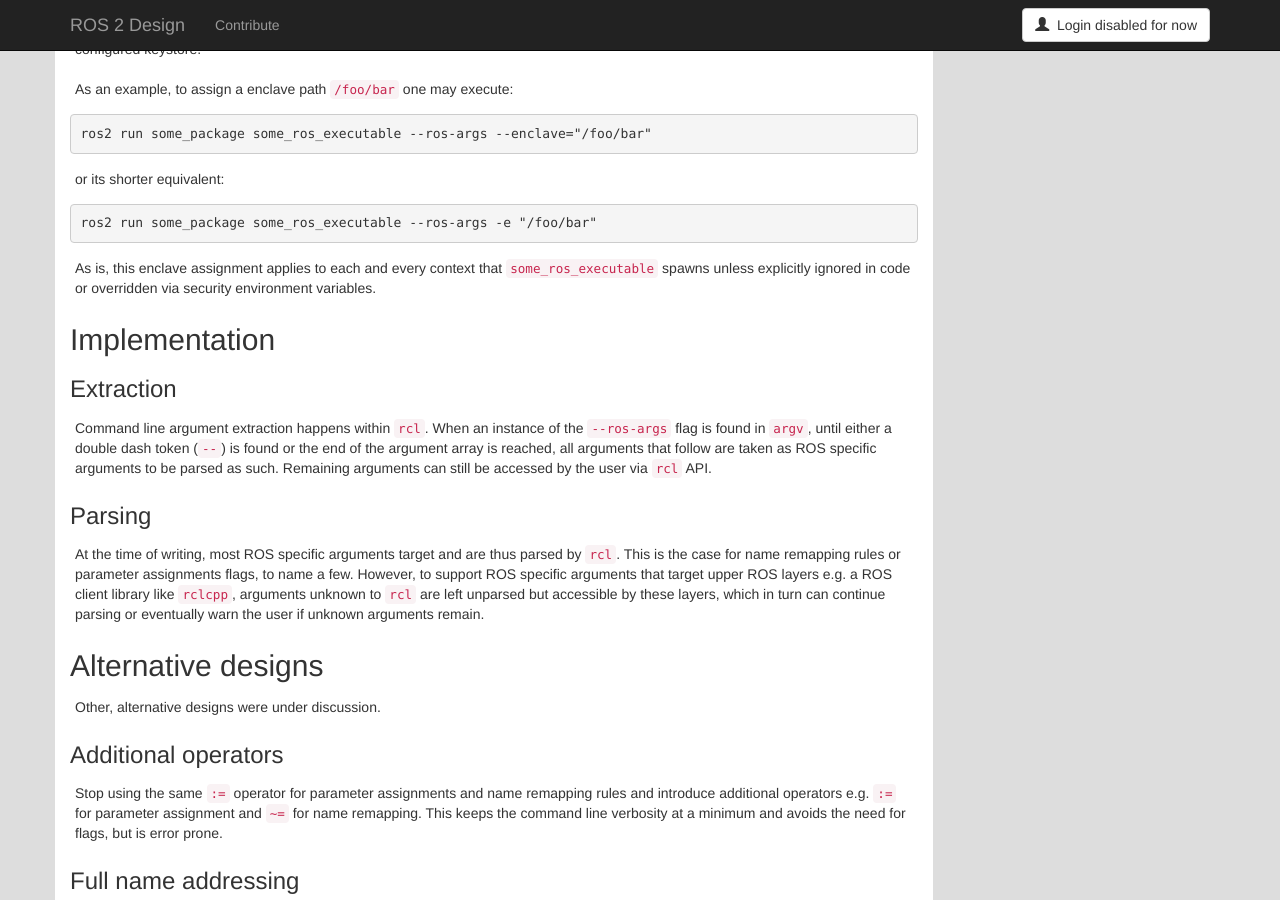
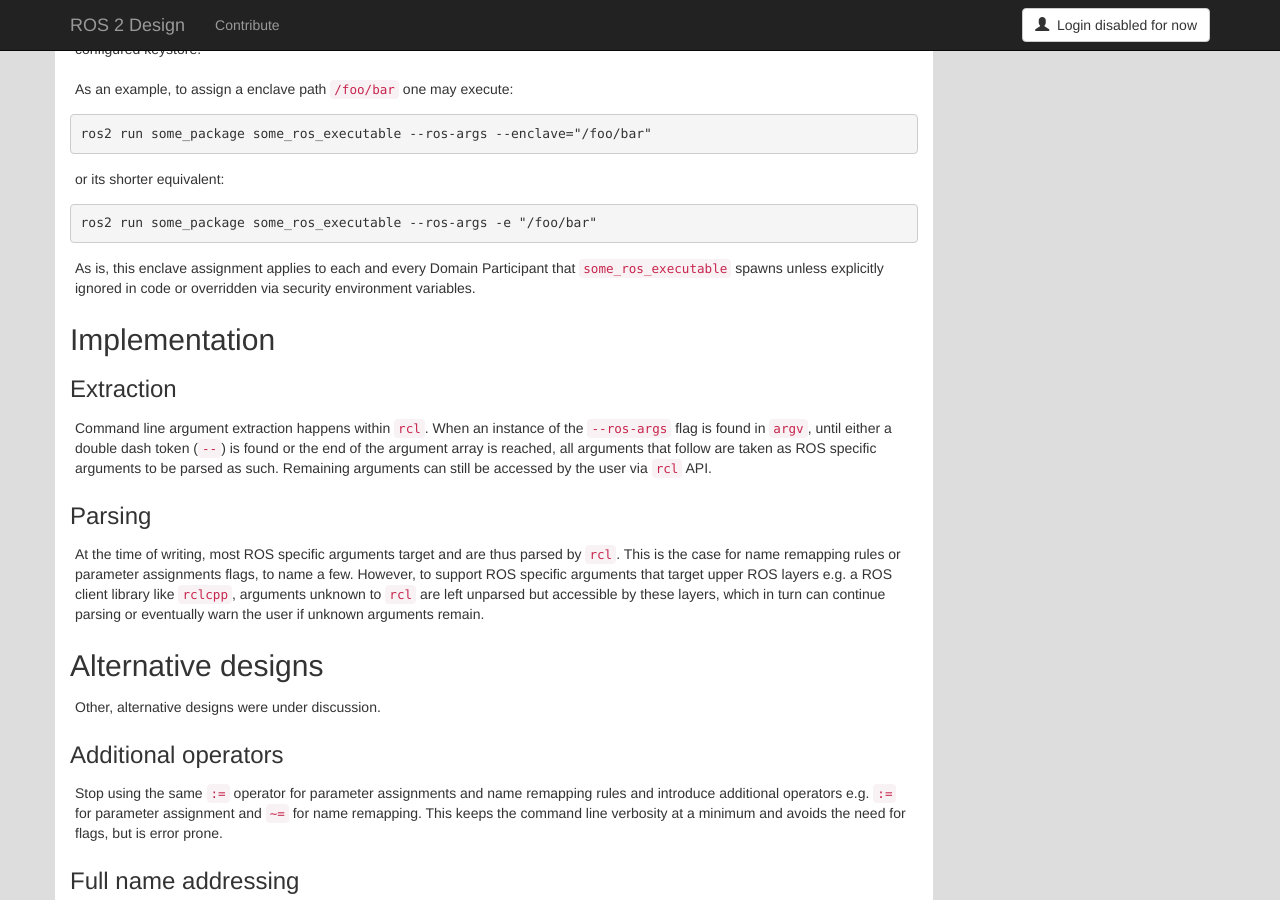
Before and after one commit to ros2/design, a Jekyll site: the page built from articles/150_ros_command_line_arguments.md, in a window 1280 px wide and 900 px high, scrolled down 3571 px. Built offline with Jekyll 4.4.1, drawn with Linux system fonts in a browser that asks for light colours; nearby versions of some CDN libraries.

Commit message:
Correct terms

````diff
--- a/articles/150_ros_command_line_arguments.md
+++ b/articles/150_ros_command_line_arguments.md
@@ -219,7 +219,7 @@ or its shorter equivalent:
 ros2 run some_package some_ros_executable --ros-args -e "/foo/bar"
 ```
 
-As is, this enclave assignment applies to each and every context that `some_ros_executable` spawns unless explicitly ignored in code or overridden via security environment variables.
+As is, this enclave assignment applies to each and every Domain Participant that `some_ros_executable` spawns unless explicitly ignored in code or overridden via security environment variables.
 
 ## Implementation
 
````
Also changed, not shown: articles/ros2_dds_security.md (+1 -1 lines).
